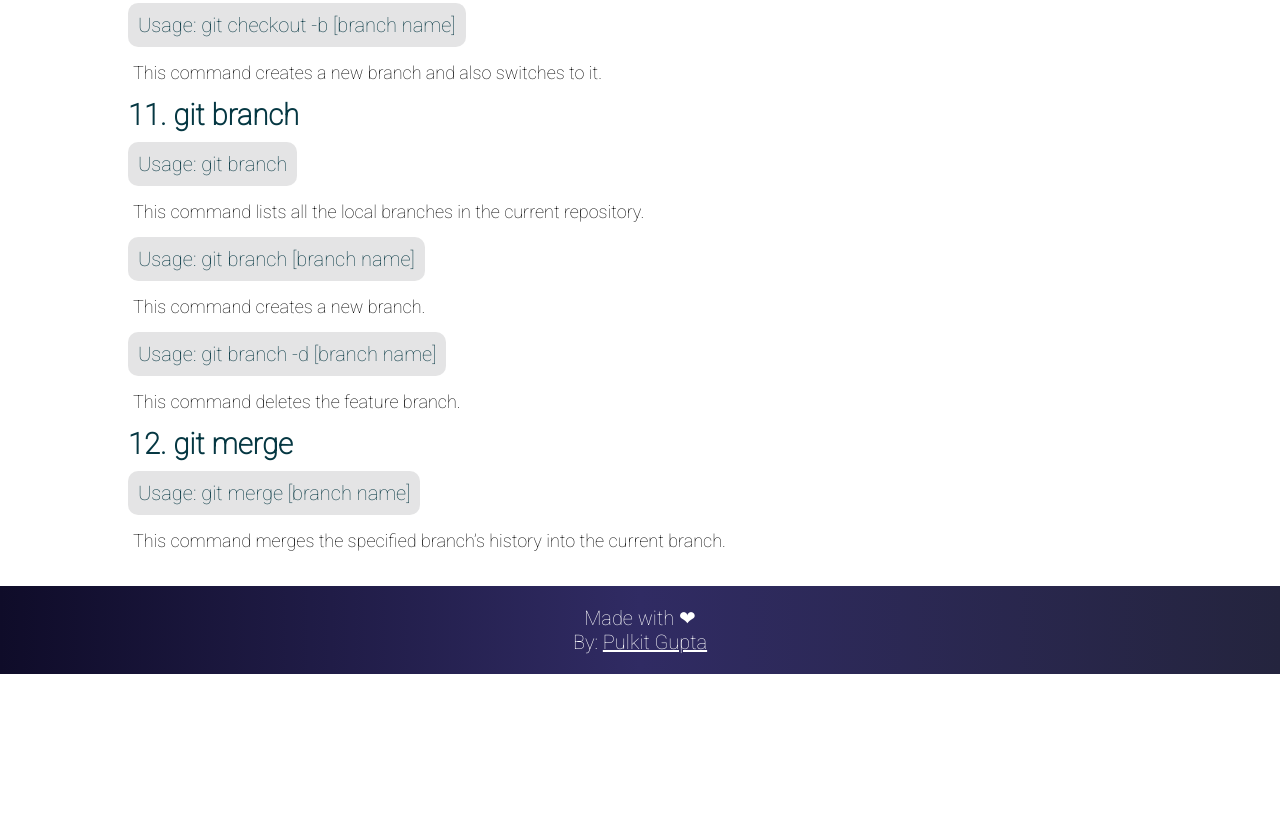
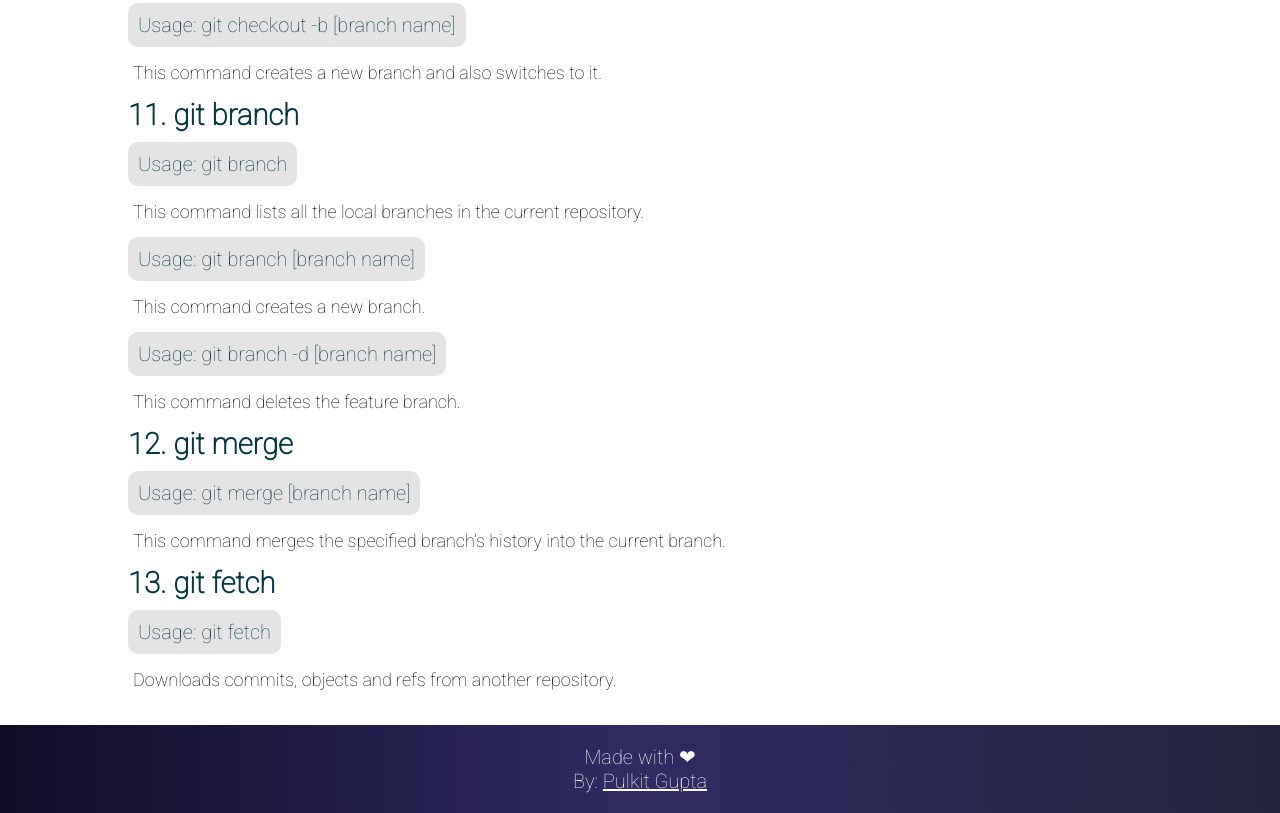
Before and after one commit to pulkit-30/Git-Commands, a plain HTML site: page index.html in a window 1280 px wide. Shown: the part 3044-3857 px from the top of the page. Before the commit the page ends 3718 px from the top, so only its background shows below. Drawn offline with nearby package versions, Linux system fonts and the light colour scheme.

Commit message:
Added fetch command

```diff
--- a/index.html
+++ b/index.html
@@ -168,6 +168,13 @@
               current branch.
             </div>
           </dd>
+          <dt><h3>13. git fetch</h3></dt>
+          <dd>
+            <div>Usage: git fetch</div>
+            <div>
+              Downloads commits, objects and refs from another repository.
+            </div>
+          </dd>
         </dl>
       </section>
     </main>
```
